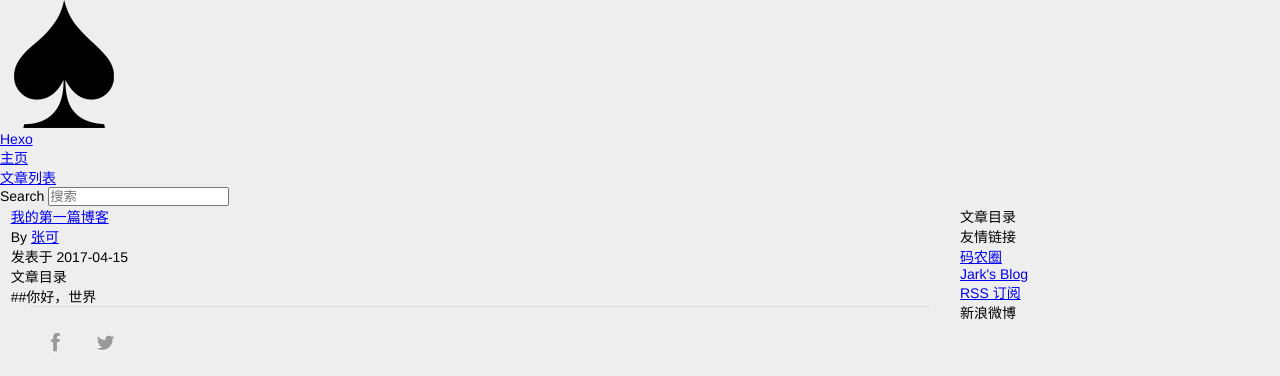
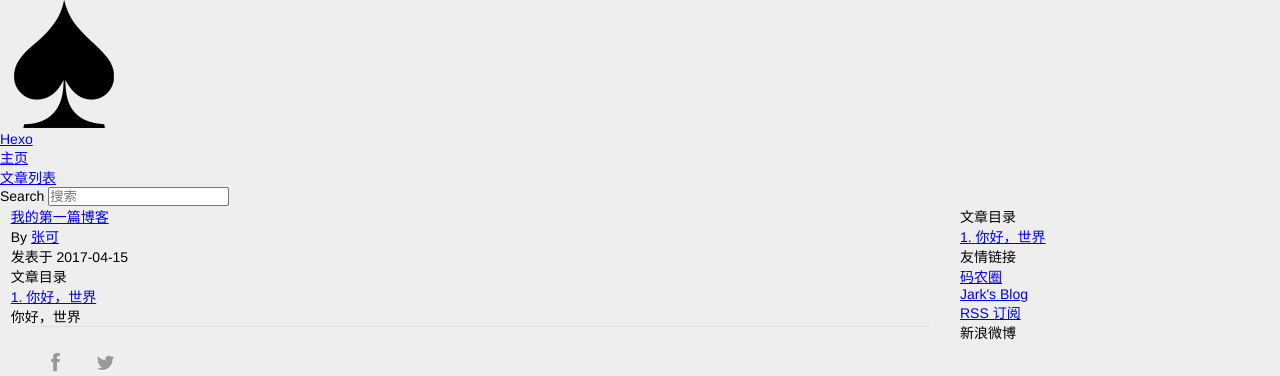
Before and after one commit to josonaqzz/josonaqzz.github.io, a plain HTML site: page 2017/04/15/firstBlog/index.html in a window 1280 px wide. Shown: the top 376 px of the page. Drawn offline with Linux system fonts and the light colour scheme; grey boxes are pictures that could not be loaded; a script that the page names is missing.

Commit message:
Site updated: 2017-04-15 17:32:37

```diff
--- a/2017/04/15/firstBlog/index.html
+++ b/2017/04/15/firstBlog/index.html
@@ -11,17 +11,17 @@
 
 
 
-    <meta name="description" content="##你好，世界">
+    <meta name="description" content="你好，世界">
 <meta name="keywords">
 <meta property="og:type" content="article">
 <meta property="og:title" content="我的第一篇博客">
 <meta property="og:url" content="http://yoursite.com/2017/04/15/firstBlog/index.html">
 <meta property="og:site_name" content="Hexo">
-<meta property="og:description" content="##你好，世界">
-<meta property="og:updated_time" content="2017-04-15T09:21:22.739Z">
+<meta property="og:description" content="你好，世界">
+<meta property="og:updated_time" content="2017-04-15T09:32:29.560Z">
 <meta name="twitter:card" content="summary">
 <meta name="twitter:title" content="我的第一篇博客">
-<meta name="twitter:description" content="##你好，世界">
+<meta name="twitter:description" content="你好，世界">
 
 
     <link rel="alternative" href="/atom.xml" title="Hexo" type="application/atom+xml">
@@ -95,12 +95,11 @@
 		<div id="toc" class="toc-article">
 			<strong class="toc-title">文章目录</strong>
 
-
+			<ol class="toc"><li class="toc-item toc-level-2"><a class="toc-link" href="#你好，世界"><span class="toc-number">1.</span> <span class="toc-text">你好，世界</span></a></li></ol>
 
 		</div>
 
-		<p>##你好，世界</p>
-
+		<h2 id="你好，世界"><a href="#你好，世界" class="headerlink" title="你好，世界"></a>你好，世界</h2>
 	</div>
 		<footer class="article-footer clearfix">
 <div class="article-catetags">
@@ -131,7 +130,7 @@
   <div id="toc" class="toc-aside">
   <strong class="toc-title">文章目录</strong>
 
-
+ <ol class="toc"><li class="toc-item toc-level-2"><a class="toc-link" href="#你好，世界"><span class="toc-number">1.</span> <span class="toc-text">你好，世界</span></a></li></ol>
 
   </div>
 
```
Also changed, not shown: index.html (+1 -2 lines).
